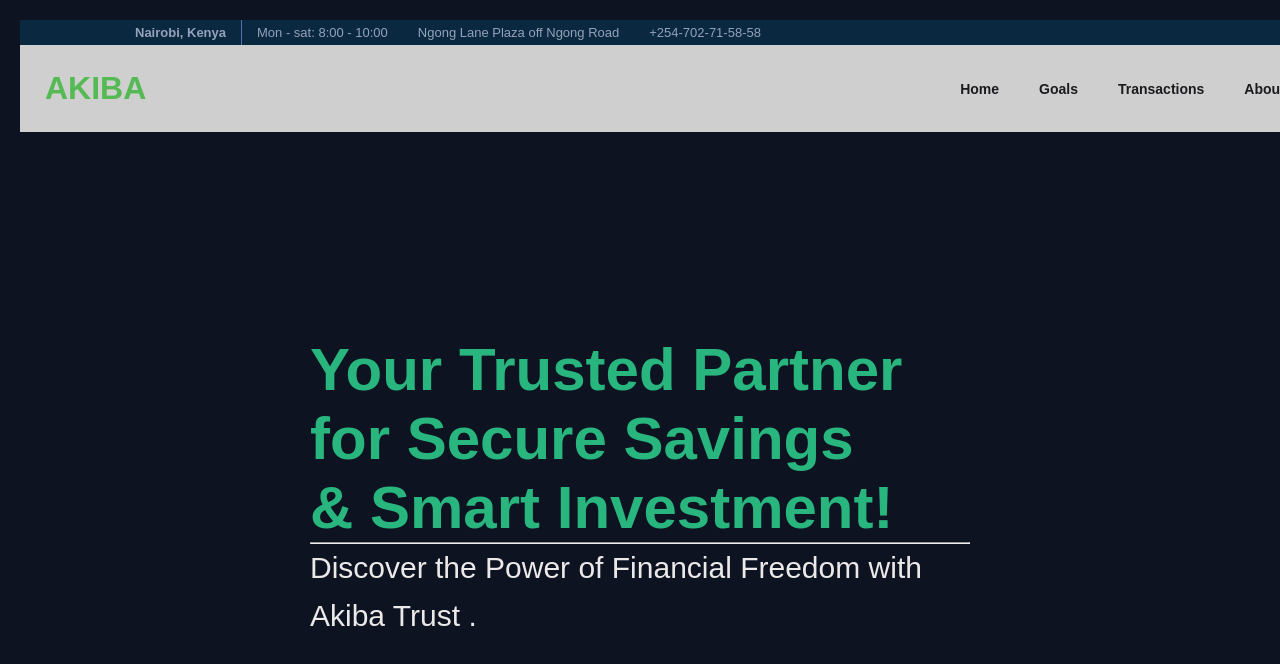
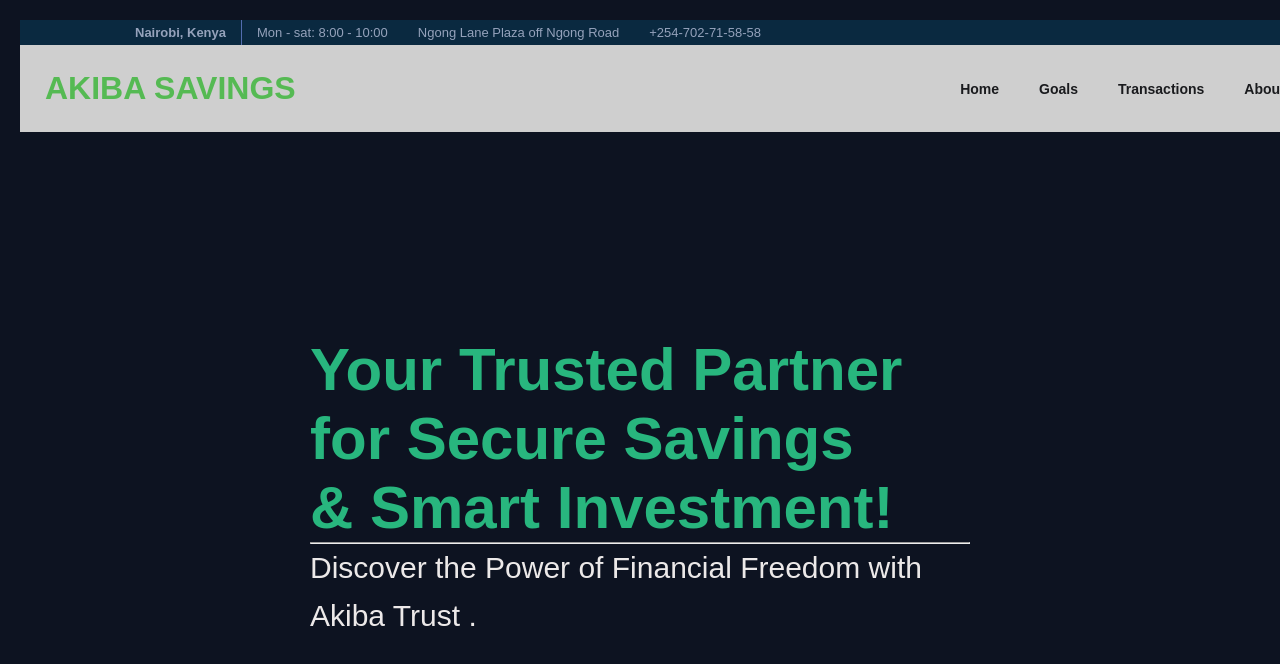
Before and after one commit to Mawiav08/group6-silverback, a plain HTML site: page index.html in a window 1280 px wide. Shown: the top 664 px of the page. Drawn offline with Linux system fonts and the light colour scheme.

Commit message:
final updates

```diff
--- a/index.html
+++ b/index.html
@@ -4,7 +4,7 @@
 <head>
     <meta charset="UTF-8">
     <meta name="viewport" content="width=device-width, initial-scale=1.0">
-    <title>Document</title>
+    <title>Akiba Savings</title>
     <link rel="stylesheet" href="styles.css">
     <script defer src="script.js"></script>
 </head>
@@ -24,7 +24,7 @@
 
         <!-- navbar bottom section -->
        <div class="navbar-bottom">
-            <a href="#home" class="brand-left">AKIBA</a>
+            <a href="#home" class="brand-left">AKIBA SAVINGS</a>
             <ul class="menu-right">
                 <a href="index.html">Home</a>
                 <a href="goals.html">Goals</a>
```
Also changed, not shown: aboutUs.html (+0 -1 lines).
